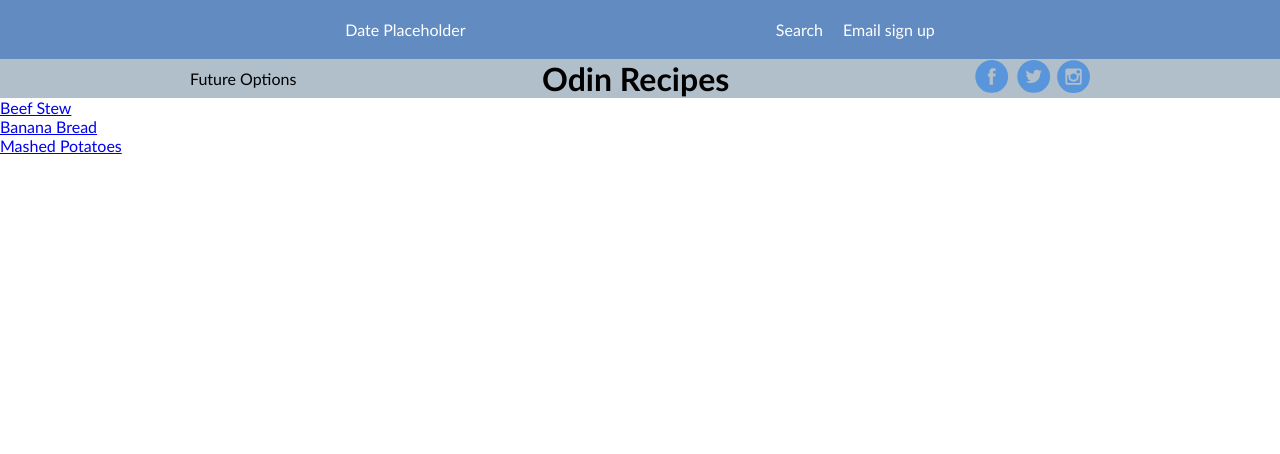
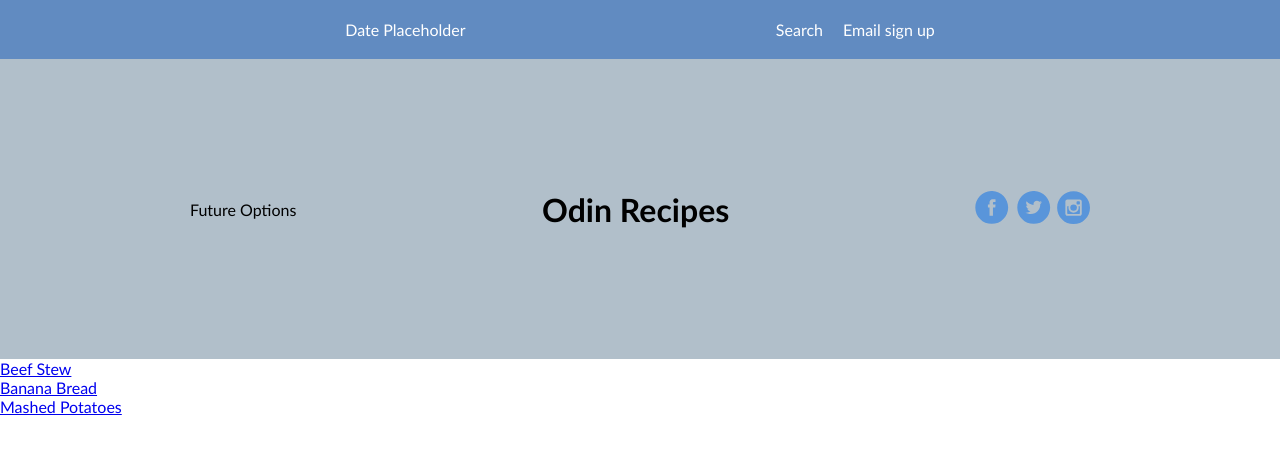
Before and after one commit to CatMomGoMeow/odin-recipes, a plain HTML site: page index.html in a window 1280 px wide. Drawn offline with Linux system fonts and the light colour scheme.

Commit message:
Change height of logo section

```diff
--- a/recipe-files/style.css
+++ b/recipe-files/style.css
@@ -32,7 +32,7 @@ body {
     margin-left: 20px;
 }
 
-#homepage {
+#homepage { /* outer box */
     display: flex;
     justify-content: center;
     background-color: #b1bfca;
@@ -40,6 +40,7 @@ body {
 
 .header {
     width: 900px;
+    height: 300px;
     display: flex;
     justify-content: space-between;
     align-items: center; /* for vertical alignment */
```
